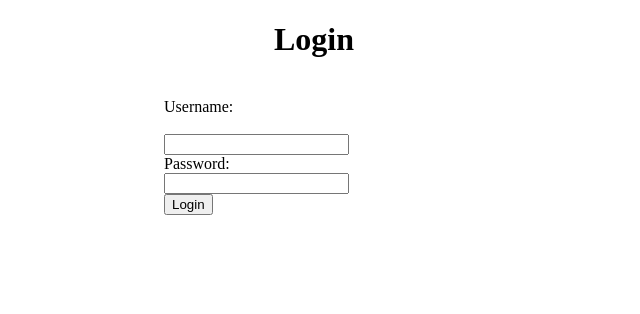
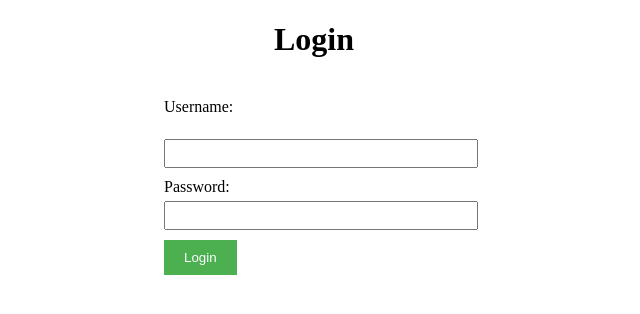
Before and after one commit to iamneo-production/acebfcbacaddfd305677696bfdbccbfebeddone, a website: page public/index.html in a window 1280 px wide. Shown: the whole page, without its empty margins (326-966 px from the left). Drawn offline with Linux system fonts and the light colour scheme.

Commit message:
Backup Commit

```diff
--- a/public/style.css
+++ b/public/style.css
@@ -5,5 +5,20 @@
 
 label {
     display: block;
-    margin-b:
+    margin-bottom: 5px;
 }
+
+input {
+    width: 300px;
+    padding: 5px;
+    margin-bottom: 10px;
+}
+
+.button {
+    padding: 10px 20px;
+    background-color: #4CAF50;
+    color: white;
+    border: none;
+    cursor: pointer;
+
+}
```
